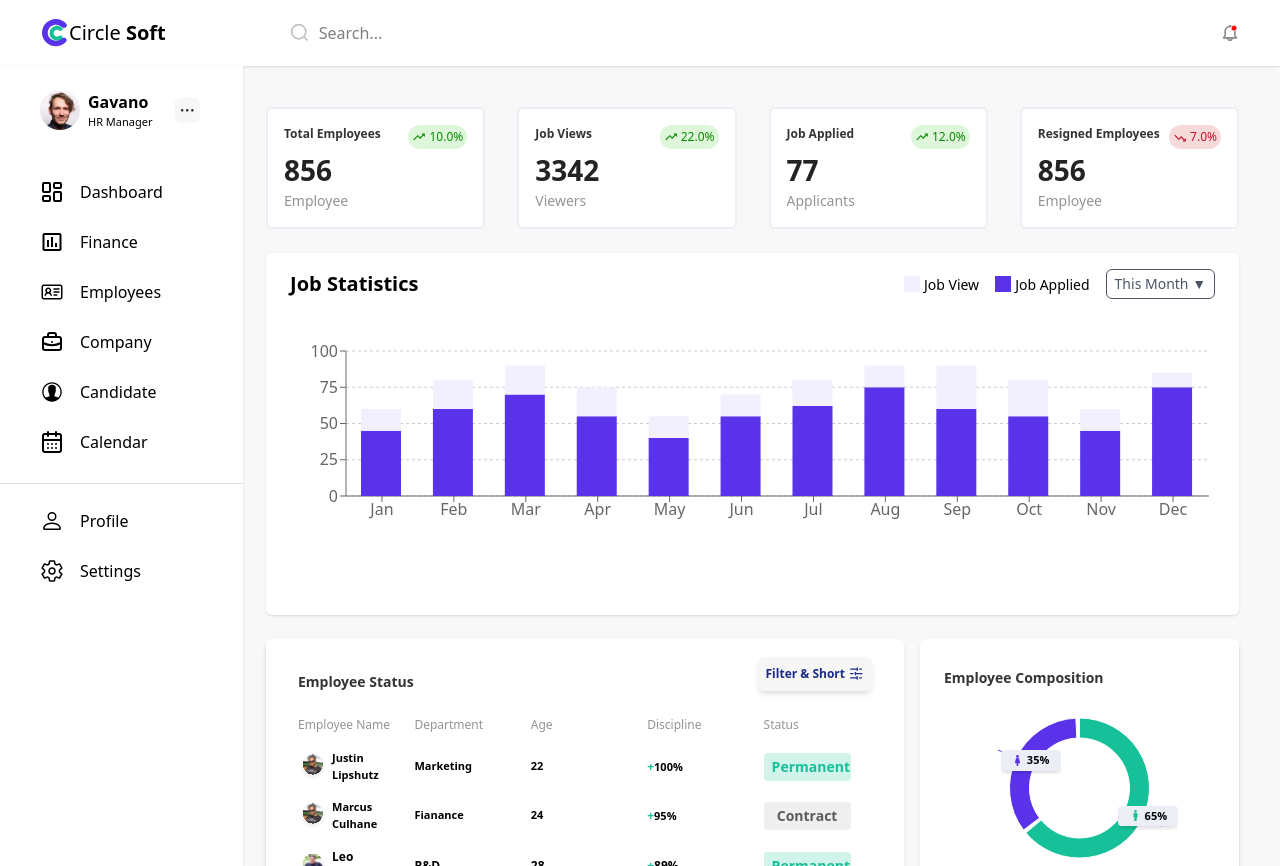
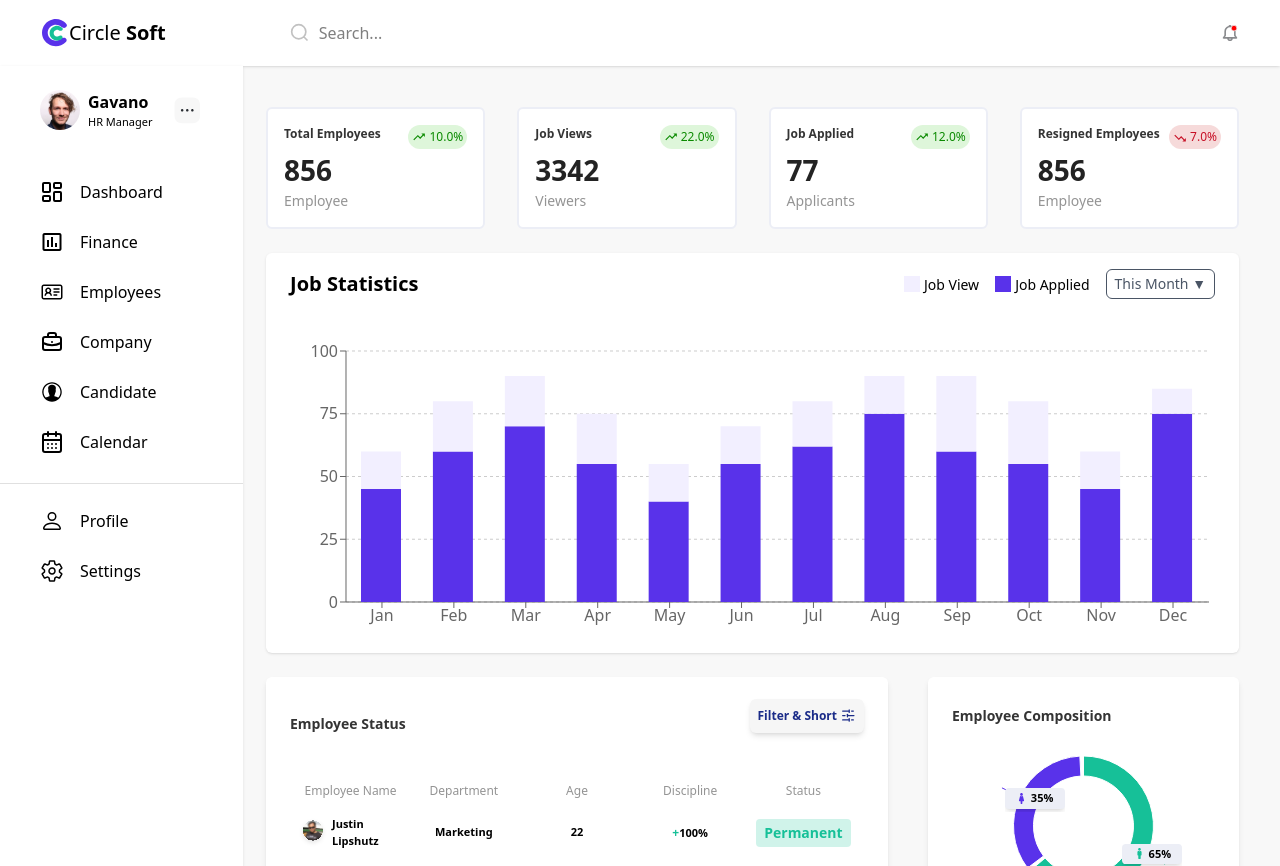
Before and after one commit to alameenbalogun/circleSoft, a Next.js app: page / in a window 1280 px wide. Built offline with nearby package versions, Linux system fonts and the light colour scheme.

Commit message:
adjusted the bar_chart padding

```diff
--- a/src/app/page.js
+++ b/src/app/page.js
@@ -110,7 +110,7 @@ export default function Page() {
         />
       </div>
 
-      <div className="shadow-sm bg-white mt-6 h-[362px]  rounded-[6px]">
+      <div className="shadow-sm bg-white mt-6 h-[400px] rounded-[6px] pb-10">
         <div className="flex justify-between items-center mb-4 p-4 px-6">
           <h2 className="text-xl font-semibold">Job Statistics</h2>
           <div className="flex items-center gap-4">
@@ -139,7 +139,7 @@ export default function Page() {
             </BarChart>
             </ResponsiveContainer> */}
 
-        <ResponsiveContainer width="100%" height={200}>
+        <ResponsiveContainer width="100%" height="85%">
           <BarChart
             width={50}
             height={100}
@@ -164,9 +164,9 @@ export default function Page() {
           </BarChart>
         </ResponsiveContainer>
       </div>
-      <div className="shadow-md mt-6 grid grid-cols-[2fr_1fr] gap-4">
-        <div className=" bg-white shadow-md p-2 px-6  rounded-[6px]">
-          <div className="flex items-center justify-between  p-2">
+      <div className="mt-6 grid grid-cols-[2fr_1fr] gap-10">
+        <div className=" bg-white shadow-md py-5 px-6  rounded-[6px]">
+          <div className="flex items-center justify-between mb-10">
             <h1 className="font-bold text-[#343434] text-[14px] mt-4">
               Employee Status
             </h1>
@@ -177,14 +177,14 @@ export default function Page() {
               <img src="/filter.svg" alt="Filter" width={15} />
             </div>
           </div>
-          <div className="grid grid-cols-5 gap-2 p-2 mt-2 text-[#949494] text-[12px]">
+          <div className="grid grid-cols-5 gap-2 p-2 mt-2 text-[#949494] text-[12px] text-center">
             <p>Employee Name</p>
             <p>Department</p>
             <p>Age</p>
             <p>Discipline</p>
             <p>Status</p>
           </div>
-          <div className="grid grid-cols-5 p-2 text-[11px] gap-2 items-center font-bold">
+          <div className="grid grid-cols-5 p-2 text-[11px] gap-2 place-items-center items-center font-bold ">
             <div className="flex items-center gap-1">
               <img src="justin.svg" alt="Justin" width={30} />
               <p>Justin Lipshutz</p>
@@ -197,11 +197,11 @@ export default function Page() {
               </span>
               100%
             </p>
-            <p className="bg-[#16C09833] w-[87px] px-2 py-1  text-center font-bold text-sm  text-[#16C098]  rounded">
+            <p className="bg-[#16C09833] w-max px-2 py-1 !items-center text-center font-bold text-sm  text-[#16C098] rounded">
               Permanent
             </p>
           </div>
-          <div className="grid grid-cols-5 gap-2 p-2 text-[11px] items-center font-bold">
+          <div className="grid grid-cols-5 gap-2 p-2 text-[11px] place-items-center items-center font-bold text-center">
             <div className="flex items-center gap-1">
               <img src="justin.svg" alt="Justin" width={30} />
               <p>Marcus Culhane</p>
@@ -214,11 +214,11 @@ export default function Page() {
               </span>
               95%
             </p>
-            <p className="bg-[#AFAFAF]/20 px-2 py-1  text-center font-bold text-sm text-[#5C5C5C] w-[87px] rounded">
+            <p className="bg-[#AFAFAF]/20 px-2 py-1  text-center font-bold text-sm text-[#5C5C5C] w-max rounded">
               Contract
             </p>
           </div>
-          <div className="grid grid-cols-5 p-2 gap-2 text-[12px] items-center font-bold">
+          <div className="grid grid-cols-5 p-2 gap-2 text-[12px] items-center font-bold place-items-center">
             <div className="flex items-center gap-1">
               <img src="leo.svg" alt="leo" width={30} />
               <p>Leo Stanturn</p>
@@ -231,12 +231,12 @@ export default function Page() {
               </span>
               89%
             </p>
-            <p className="bg-[#16C09833] text-[#16C098] inline-block px-2 py-1  text-center font-bold text-sm rounded w-[87px]">
+            <p className="bg-[#16C09833] text-[#16C098] inline-block px-2 py-1  text-center font-bold text-sm rounded w-max">
               Permanent
             </p>
           </div>
         </div>
-        <div className="shadow-md bg-white p-2 px-6  rounded-[6px]">
+        <div className="shadow-md bg-white p-2 px-6 rounded-[6px]">
           <h1 className="font-bold text-[#343434] text-[14px] mt-5">
             Employee Composition
           </h1>
```
